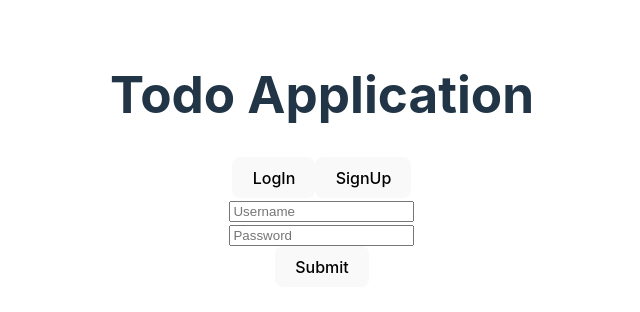
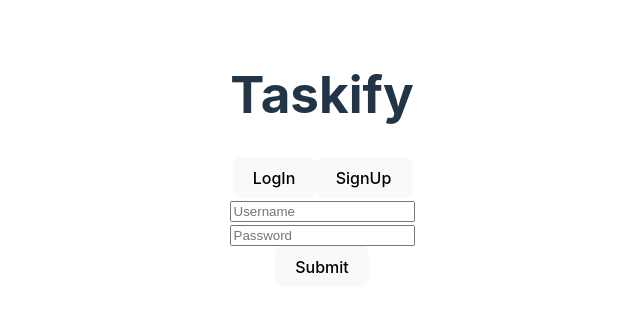
Before and after one commit to ManikantaMandala/Taskify, a React (Vite) app in the folder frontend/: page / in a window 1280 px wide. Shown: the top 312 px of the page, without its empty margins (318-958 px from the left). Built offline with nearby package versions, Linux system fonts and the light colour scheme.

Commit message:
Update App.jsx

```diff
--- a/frontend/src/App.jsx
+++ b/frontend/src/App.jsx
@@ -10,7 +10,7 @@ function App() {
 
     return (
         <>
-            <h1> Todo Application </h1>
+            <h1> Taskify </h1>
             <BrowserRouter>
                 <Routes>
                     <Route path='/' element={<LogIn/>}/>
```
